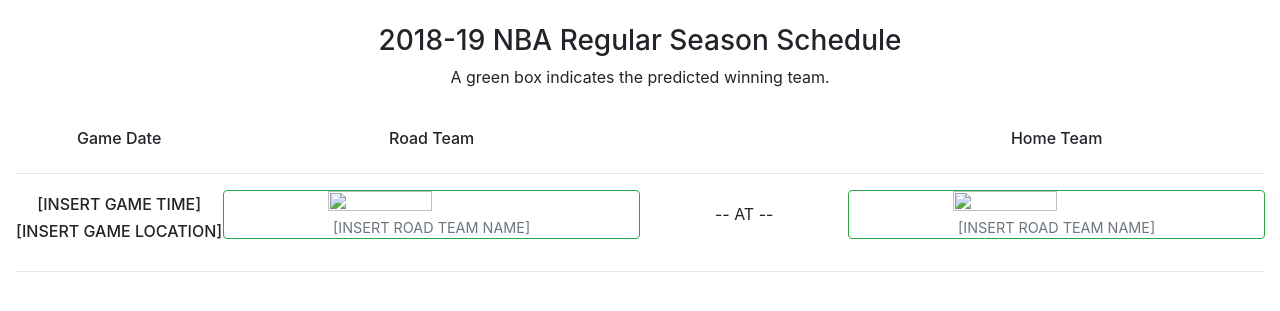
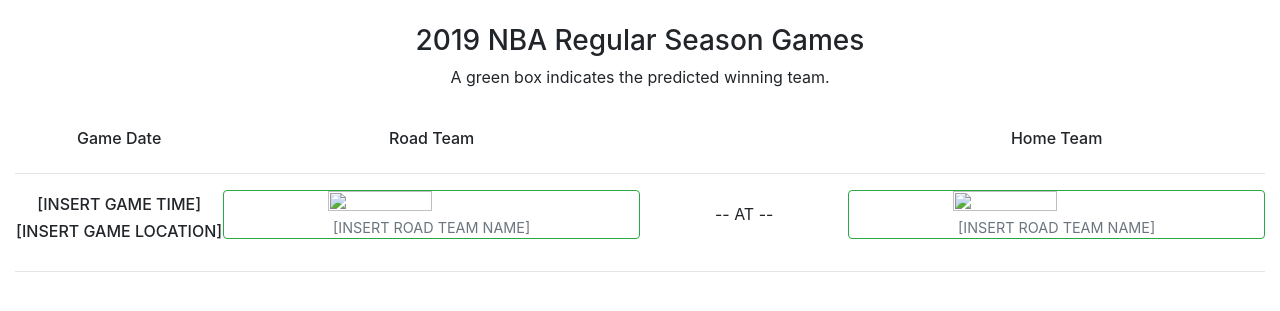
Before and after one commit to project3team5aus/NBA_predictions_official_deploy, a Flask app: template NBA_predictions/templates/year_predictions.html in a window 1280 px wide. Shown: the part 63-374 px from the top of the page. Run offline with Flask 2, Linux system fonts and the light colour scheme; the template is opened without the code that fills it, so the values that code supplies are empty; some libraries are stand-ins or nearby versions.

Commit message:
updated header language for year predictions

```diff
--- a/NBA_predictions/templates/year_predictions.html
+++ b/NBA_predictions/templates/year_predictions.html
@@ -57,7 +57,7 @@
         <div class="row">
             <div class="col-sm">
                 <br>
-                <h3 class="text-center">2018-19 NBA Regular Season Schedule</h3>
+                <h3 class="text-center">2019 NBA Regular Season Games</h3>
                 <p class="text-center">A green box indicates the predicted winning team.</p>
                 <br>
             </div>
```
